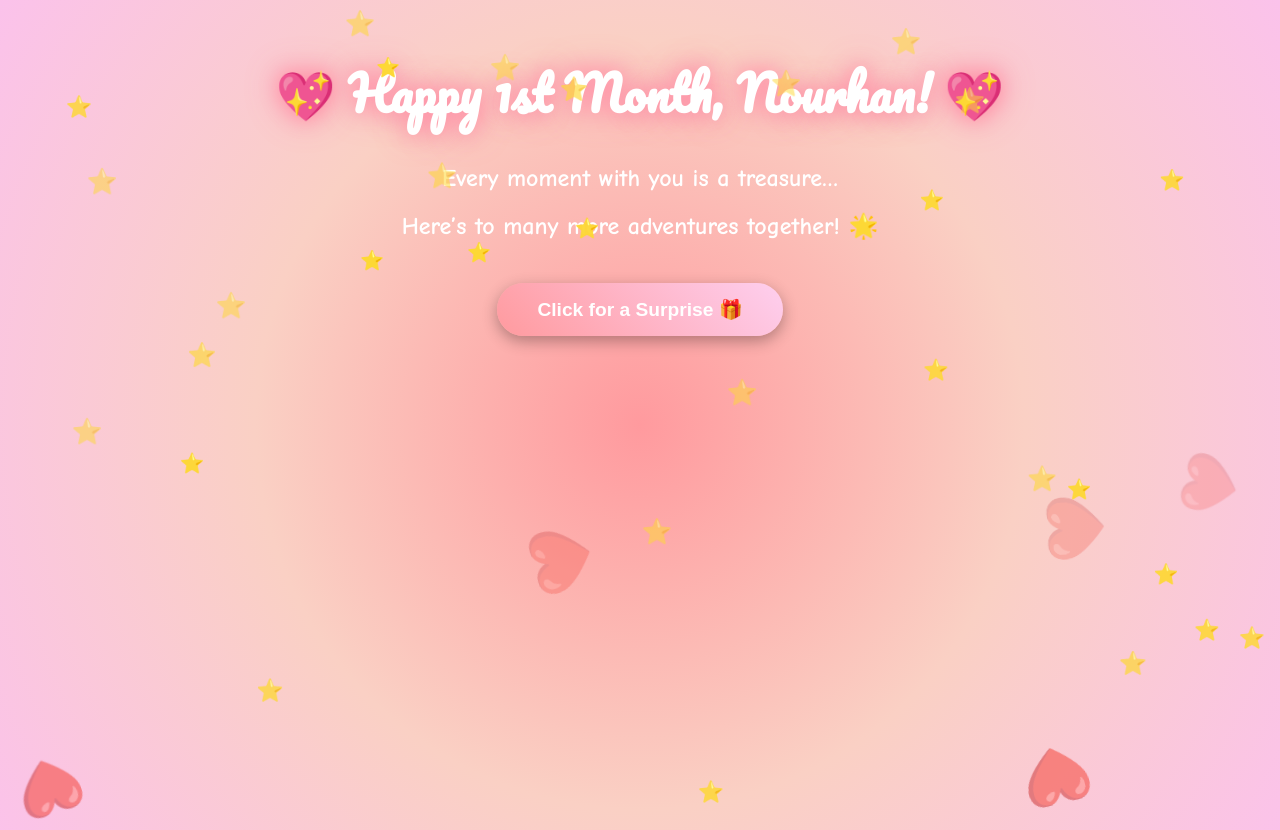
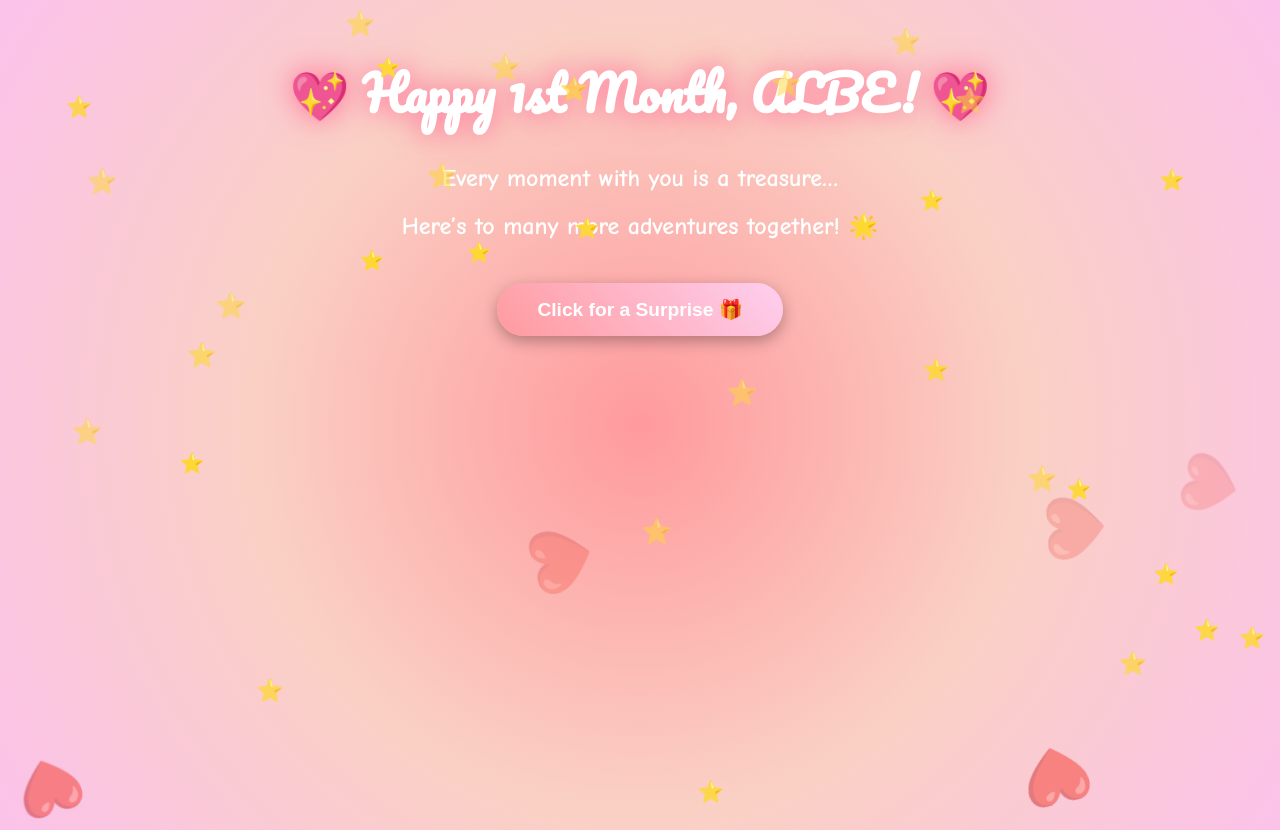
Before and after one commit to Tamerboukarroum-tech/Nourhan, a plain HTML site: page valentine.html in a window 1280 px wide. Shown: the top 830 px of the page. Drawn offline with Linux system fonts and the light colour scheme.

Commit message:
Update valentine.html

```diff
--- a/valentine.html
+++ b/valentine.html
@@ -85,7 +85,7 @@
 </head>
 <body>
 
-<h1>💖 Happy 1st Month, Nourhan! 💖</h1>
+<h1>💖 Happy 1st Month, ALBE! 💖</h1>
 <p>Every moment with you is a treasure…</p>
 <p>Here’s to many more adventures together! 🌟</p>
 
```
